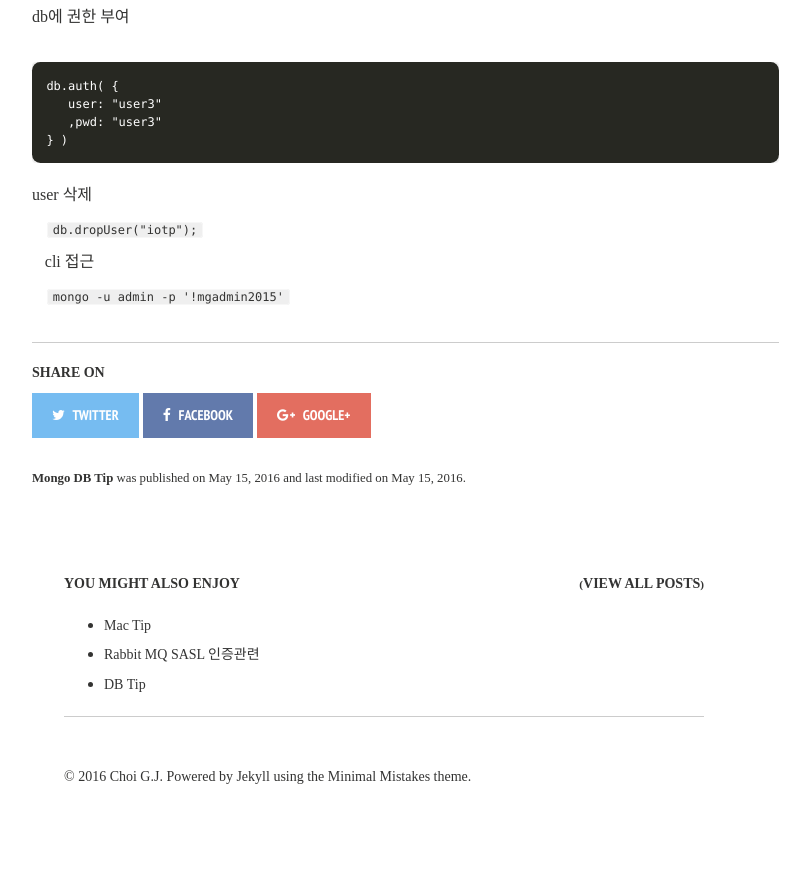
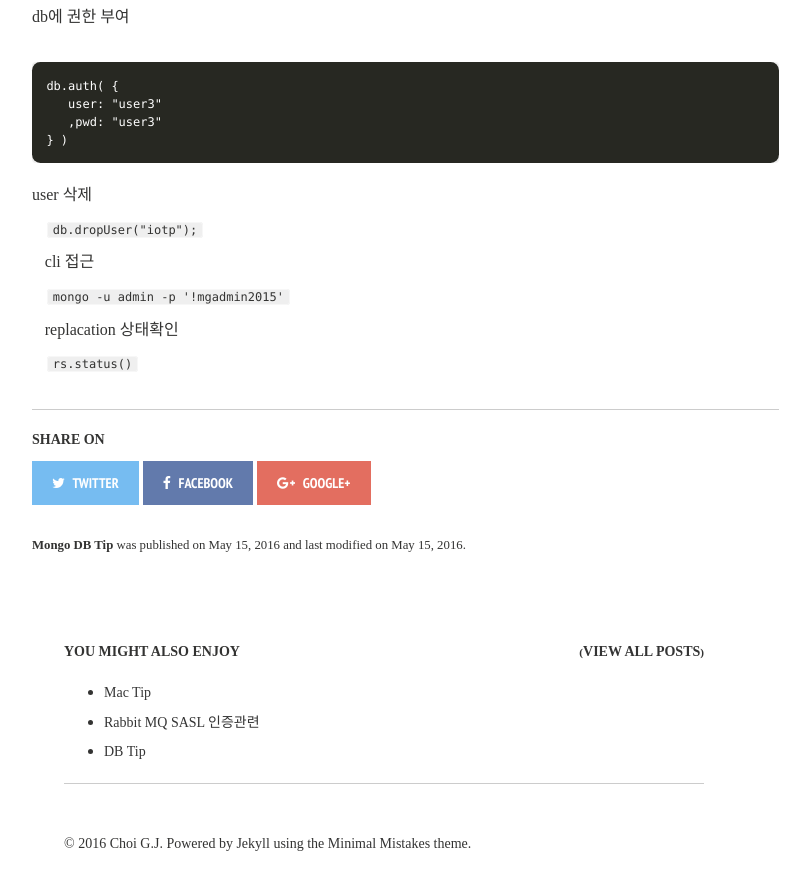
Before and after one commit to gjchoi/gjchoi.github.io, a Jekyll site: the page built from _posts/2016-05-15-etc-tip-mongoDB.md, in a window 1280 px wide and 900 px high, scrolled down 1168 px. Shown: the top 890 px of the window, without its empty margins (256-1066 px from the left). Built offline with Jekyll 4.4.1, drawn with Linux system fonts in a browser that asks for light colours; nearby versions of some CDN libraries; comment, search, counter and statistics services are not loaded; before the commit the page ends 2001 px from its top, so only the background shows below that.

Commit message:
Update 2016-05-15-etc-tip-mongoDB.md

```diff
--- a/_posts/2016-05-15-etc-tip-mongoDB.md
+++ b/_posts/2016-05-15-etc-tip-mongoDB.md
@@ -86,3 +86,8 @@ user 삭제
 cli 접근
 
 `mongo -u admin -p '!mgadmin2015'`
+
+
+replacation 상태확인
+
+`rs.status()`
```
